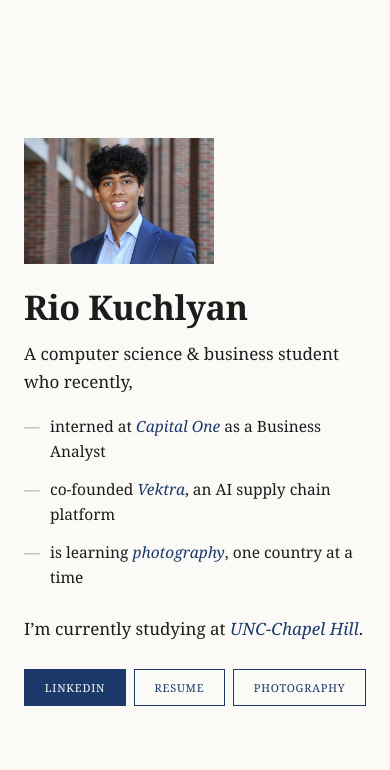
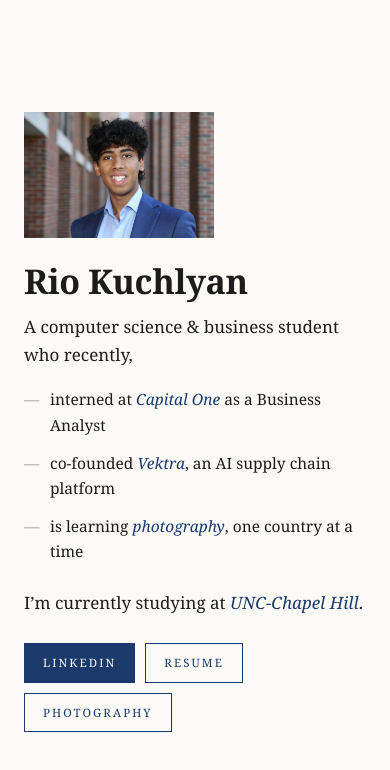
Before and after one commit to riokuchlyan/PortfolioWebsite, a Next.js app: page / in a window 390 px wide. Shown: the top 770 px of the page. Built offline with nearby package versions, Linux system fonts and the light colour scheme.

Commit message:
style: adjust button padding and gap for improved layout

```diff
--- a/app/globals.css
+++ b/app/globals.css
@@ -311,18 +311,12 @@ ul {
 
   .hero-actions {
     margin-top: 26px;
-    gap: 8px;
-    flex-wrap: nowrap;
-    width: 100%;
+    gap: 10px;
   }
 
   .btn {
-    flex: 1 1 auto;
-    padding: 11px 10px;
-    font-size: 11px;
-    letter-spacing: 0.07em;
-    text-align: center;
-    white-space: nowrap;
+    padding: 12px 18px;
+    font-size: 11.5px;
   }
 }
 
```
